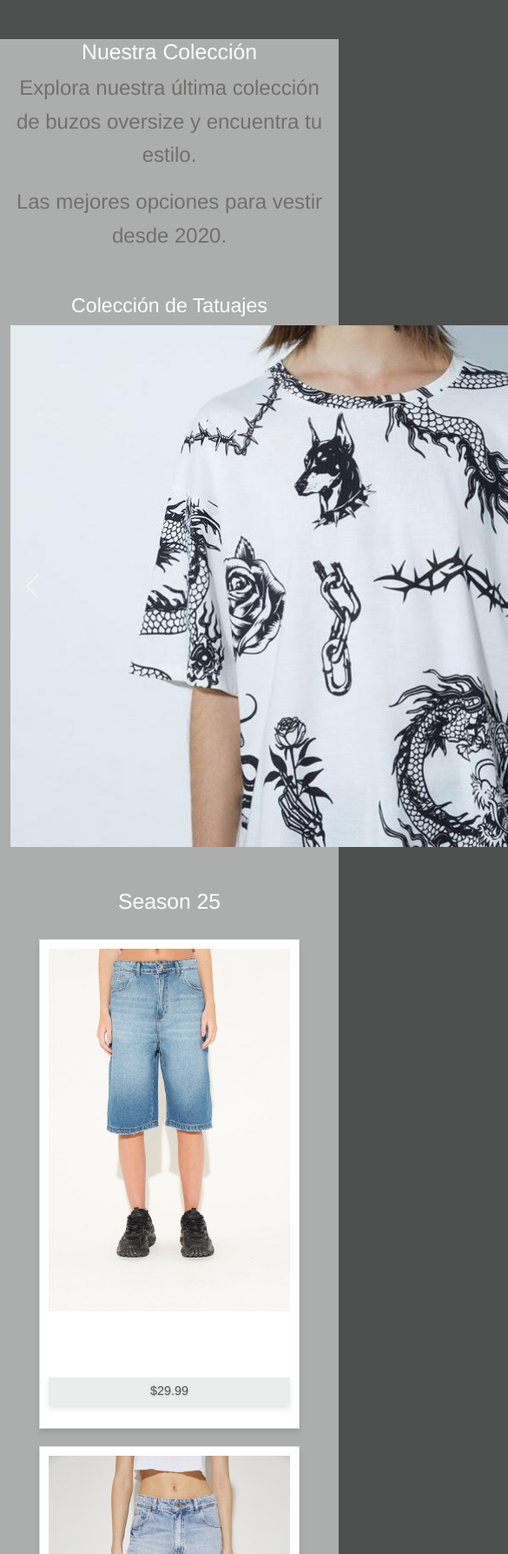
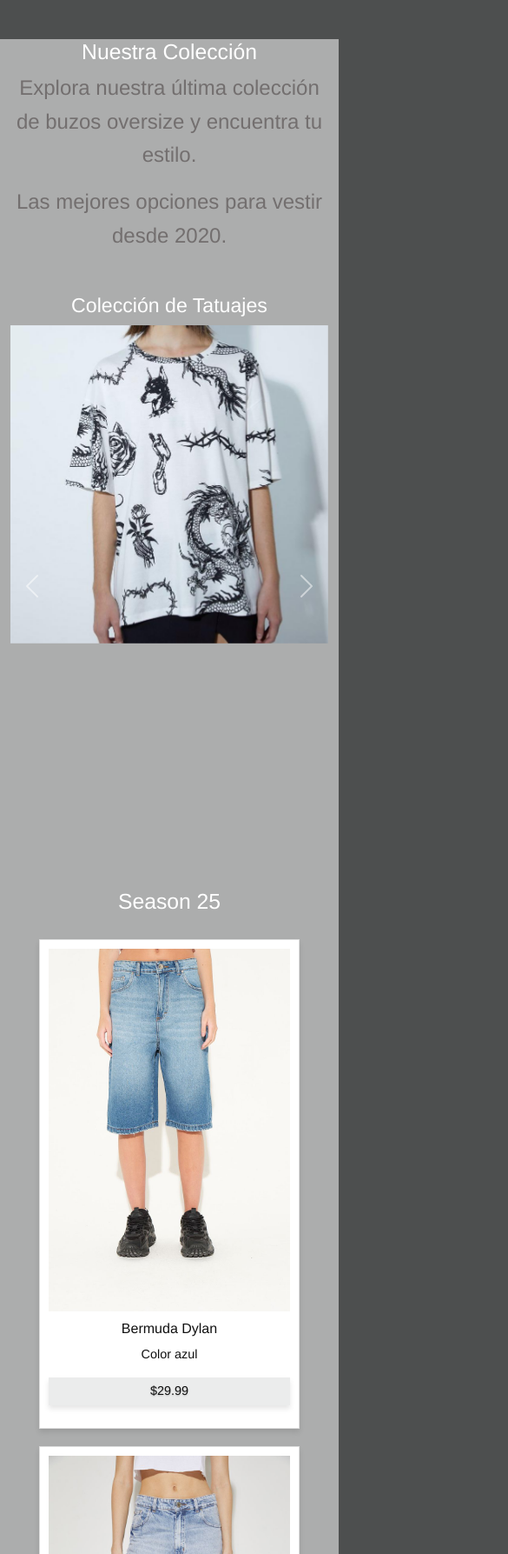
Before and after one commit to 533081/SouthSide, a website: page pages/collection.html in a window 390 px wide. Shown: the part 213-2000 px from the top of the page at 87% size, 585 px wide, since content can reach past the window. Drawn offline with nearby package versions, Linux system fonts and the light colour scheme.

Commit message:
Update styles.css

```diff
--- a/css/styles.css
+++ b/css/styles.css
@@ -1,10 +1,10 @@
-@charset "UTF-8";
 body {
   font-family: "Helvetica Neue", Arial, sans-serif;
   margin: 0;
   padding: 0;
   background-color: #4d4f4f;
   color: #ffffff;
+  overflow-x: hidden; /* para overflow*/
 }
 
 header {
@@ -56,16 +56,6 @@ footer {
   margin-top: auto;
 }
 
-@media screen and (max-width: 768px) {
-  .image-grid {
-    grid-template-columns: repeat(2, 1fr); /* Dos columnas en pantallas medianas */
-  }
-}
-@media screen and (max-width: 480px) {
-  .image-grid {
-    grid-template-columns: 1fr; /* Una columna en pantallas pequeñas */
-  }
-}
 .image-grid {
   display: grid;
   grid-template-columns: repeat(4, 1fr);
@@ -156,7 +146,8 @@ button:hover {
 }
 
 .carousel {
-  width: 800px;
+  width: 100%;
+  max-width: 800px;
   height: 600px;
   margin: 0 auto;
 }
@@ -167,12 +158,12 @@ button:hover {
 }
 
 img {
-  width: 100%;
-  height: 100%;
-  object-fit: cover;
+  max-width: 100%;
+  height: auto;
 }
 
-.carousel-control-prev, .carousel-control-next {
+.carousel-control-prev,
+.carousel-control-next {
   height: 100%;
   width: 50px;
 }
@@ -199,7 +190,8 @@ img {
   background-color: white;
   border: 1px solid #ddd;
   padding: 10px;
-  width: 300px;
+  width: 100%;
+  max-width: 300px;
   text-align: center;
   box-shadow: 0px 4px 6px rgba(0, 0, 0, 0.1);
 }
@@ -223,10 +215,22 @@ img {
 .producto h3 {
   font-size: 1em;
   margin: 10px 0;
+  color: #111;
 }
 
 .producto p {
   font-size: 0.9em;
+  color: #111;
 }
 
-/*# sourceMappingURL=styles.css.map */
+@media screen and (max-width: 768px) {
+  .image-grid {
+    grid-template-columns: repeat(2, 1fr);
+  }
+}
+
+@media screen and (max-width: 480px) {
+  .image-grid {
+    grid-template-columns: 1fr;
+  }
+}
```
